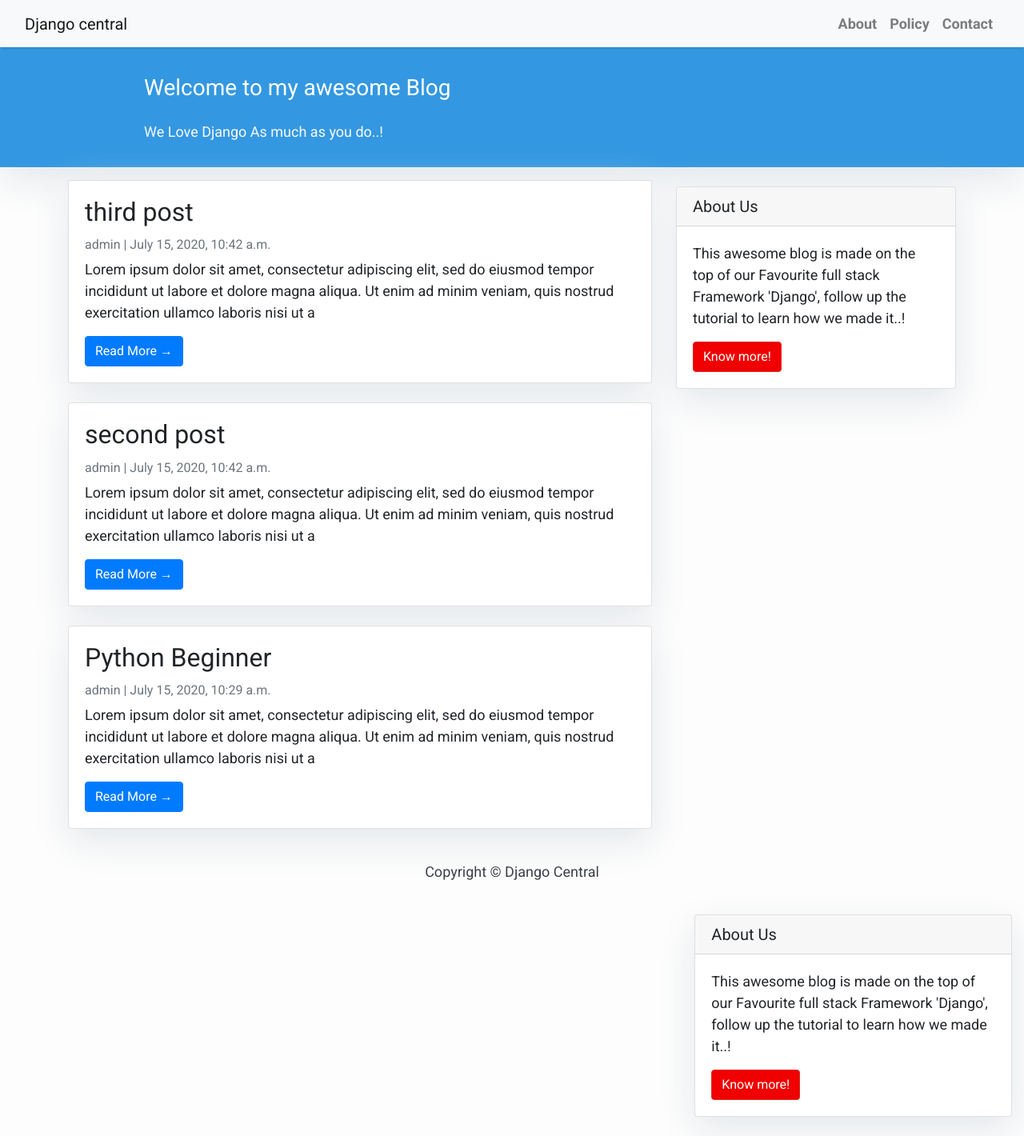
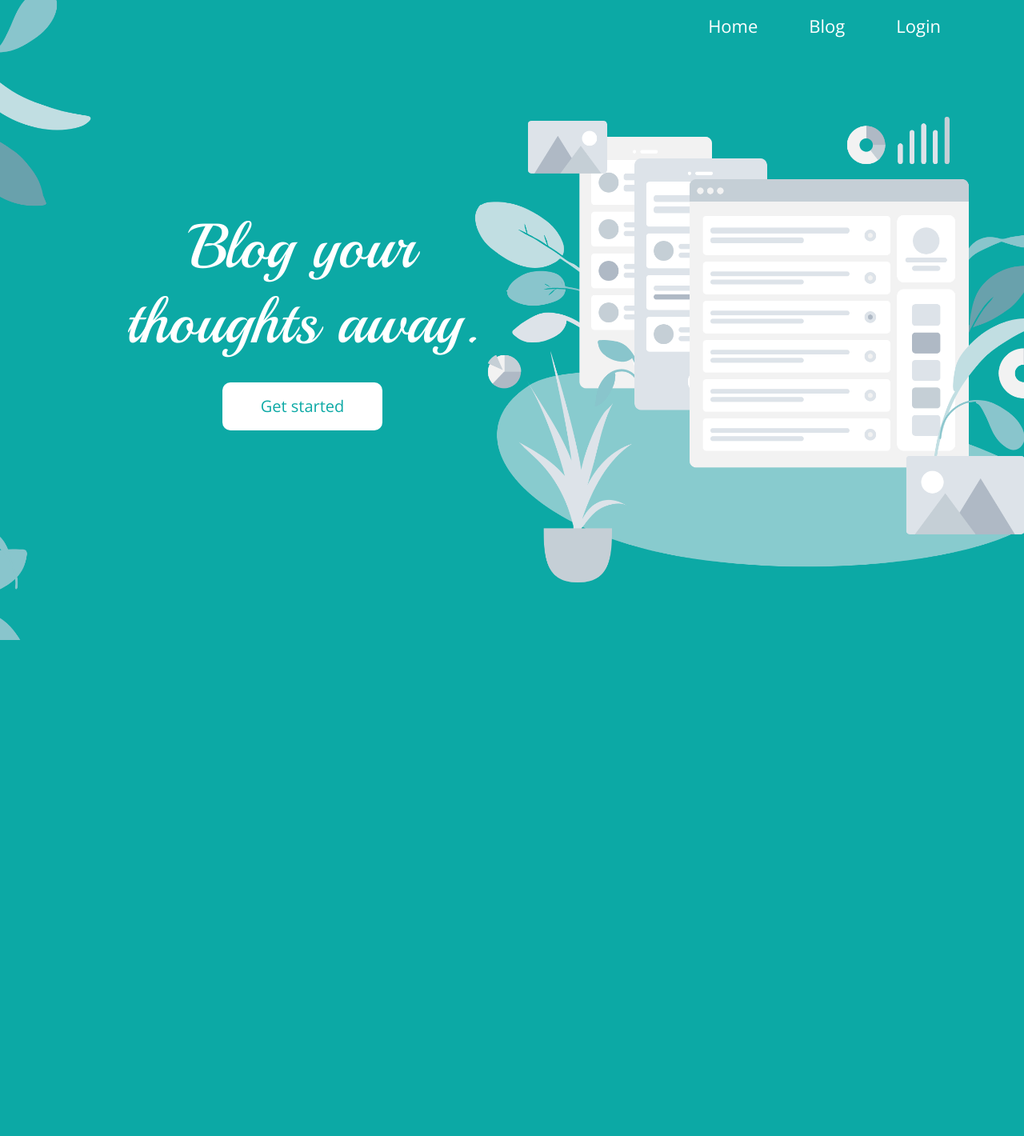
Before and after one commit to ShriBuzz/Django-Blog, a Django app: page / in a window 1280 px wide. Shown: the whole page at 80% size. After the commit the page ends 800 px from the top, so only its background shows below. Run offline with Django 3.2, Linux system fonts and the light colour scheme; data comes from the database, SQL or seed files in the repository; both versions use the stored data as it was after the commit; some libraries are stand-ins or nearby versions.

Commit message:
Change UI

```diff
--- a/myBlog/blog/urls.py
+++ b/myBlog/blog/urls.py
@@ -1,11 +1,12 @@
-from . import views
 from django.urls import path
+from blog.views import home_view, PostList, PostDetail
 
 
 app_name = 'blog'
 
 
 urlpatterns = [
-    path('', views.PostList.as_view(), name='home'),
-    path('<slug:slug>/', views.PostDetail.as_view(), name='post_detail'),
+    path('', home_view, name='home'),
+    path('blog', PostList.as_view(), name='post_list'),
+    path('<slug:slug>/', PostDetail.as_view(), name='post_detail'),
 ]
--- a/myBlog/blog/views.py
+++ b/myBlog/blog/views.py
@@ -1,6 +1,9 @@
 from django.shortcuts import render
 from django.views import generic
 from .models import Post
+
+def home_view(request):
+    return render(request, 'home.html')
 
 class PostList(generic.ListView):
     queryset = Post.objects.filter(status=1).order_by('-created_on')
--- a/myBlog/myBlog/settings.py
+++ b/myBlog/myBlog/settings.py
@@ -119,3 +119,6 @@ USE_TZ = True
 # https://docs.djangoproject.com/en/3.0/howto/static-files/
 
 STATIC_URL = '/static/'
+STATICFILES_DIRS = [
+    os.path.join(BASE_DIR, "static"),
+]
--- a/myBlog/myBlog/urls.py
+++ b/myBlog/myBlog/urls.py
@@ -13,10 +13,12 @@ Including another URLconf
     1. Import the include() function: from django.urls import include, path
     2. Add a URL to urlpatterns:  path('blog/', include('blog.urls'))
 """
+from django.conf import settings
+from django.conf.urls.static import static
 from django.contrib import admin
 from django.urls import path, include
 
 urlpatterns = [
     path('admin/', admin.site.urls),
     path('', include('blog.urls', namespace='blog'))
-]
+] + static(settings.STATIC_URL, document_root=settings.STATIC_ROOT)
--- /dev/null
+++ b/myBlog/static/css/main.css
@@ -0,0 +1,67 @@
+/* home css */
+.home-body {
+  width: 100vw;
+  height: 100vh;
+  background-image: url("/static/assets/background.png");
+  background-position: center;
+  background-repeat: no-repeat;
+  background-size: cover;
+  background-attachment: fixed;
+  overflow-x: hidden;
+}
+
+.custom-nav {
+  position: absolute !important;
+  width: 100%;
+  font-size: 22px;
+}
+
+.main-nav-body {
+  padding-right: 80px !important;
+}
+
+.title {
+  font-family: "Playball", cursive;
+  color: white;
+  font-size: 78px;
+  width: 500px;
+  text-align: center;
+}
+
+.text-container {
+  position: absolute;
+  top: 0;
+  bottom: 0;
+  left: 10%;
+  display: flex;
+  flex-direction: column;
+  justify-content: center;
+  align-items: center;
+}
+
+.main-button {
+  width: 200px;
+  height: 60px;
+  background-color: white;
+  border-radius: 10px;
+  border-style: none;
+  color: #0ca9a5;
+  font-size: 20px;
+  margin-top: 20px;
+  transition: 0.3s;
+}
+
+.main-button:hover {
+  background-color: #89cbcd;
+  color: white;
+  cursor: pointer;
+}
+
+/* index css */
+.blog-container {
+  justify-content: center;
+  padding-top: 80px;
+}
+
+@media only screen and (max-width: 700px) {
+}
--- a/myBlog/blog/templates/base.html
+++ b/myBlog/templates/base.html
@@ -1,13 +1,19 @@
+{% load static %}
 <!DOCTYPE html>
 <html>
   <head>
-    <title>Django Central</title>
+    <title>Django Blog</title>
     <link
-      href="https://fonts.googleapis.com/css?family=Roboto:400,700"
+      href="https://fonts.googleapis.com/css2?family=Open+Sans&display=swap"
+      rel="stylesheet"
+    />
+    <link
+      href="https://fonts.googleapis.com/css2?family=Playball&display=swap"
       rel="stylesheet"
     />
     <meta name="google" content="notranslate" />
     <meta name="viewport" content="width=device-width, initial-scale=1" />
+    <link href="{% static 'css/main.css' %}" rel="stylesheet" />
     <link
       rel="stylesheet"
       href="https://maxcdn.bootstrapcdn.com/bootstrap/4.0.0/css/bootstrap.min.css"
@@ -16,12 +22,12 @@
     />
   </head>
 
-  <body>
+  <body class="home-body">
     <style>
       body {
-        font-family: "Roboto", sans-serif;
-        font-size: 17px;
-        background-color: #fdfdfd;
+        font-family: "Open Sans", sans-serif;
+        font-size: 16px;
+        background-color: #0ca9a5;
       }
       .shadow {
         box-shadow: 0 4px 2px -2px rgba(0, 0, 0, 0.1);
@@ -41,12 +47,8 @@
     </style>
 
     <!-- Navigation -->
-    <nav
-      class="navbar navbar-expand-lg navbar-light bg-light shadow"
-      id="mainNav"
-    >
-      <div class="container-fluid">
-        <a class="navbar-brand" href="{% url 'blog:home' %}">Django central</a>
+    <nav class="navbar navbar-expand-lg navbar-light custom-nav" id="mainNav">
+      <div class="container-fluid main-nav-body">
         <button
           class="navbar-toggler navbar-toggler-right"
           type="button"
@@ -60,18 +62,18 @@
         </button>
         <div class="collapse navbar-collapse" id="navbarResponsive">
           <ul class="navbar-nav ml-auto">
-            <li class="nav-item text-black">
-              <a class="nav-link text-black font-weight-bold" href="#">About</a>
-            </li>
-            <li class="nav-item text-black">
-              <a class="nav-link text-black font-weight-bold" href="#"
-                >Policy</a
+            <li class="nav-item text-white">
+              <a class="nav-link text-white" href="{% url 'blog:home' %}"
+                >Home</a
               >
             </li>
-            <li class="nav-item text-black">
-              <a class="nav-link text-black font-weight-bold" href="#"
-                >Contact</a
+            <li class="nav-item text-white mx-5">
+              <a class="nav-link text-white" href="{% url 'blog:post_list' %}"
+                >Blog</a
               >
+            </li>
+            <li class="nav-item text-white">
+              <a class="nav-link text-white" href="#">Login</a>
             </li>
           </ul>
         </div>
@@ -80,14 +82,10 @@
     {% block content %}
     <!-- Content Goes here -->
     {% endblock content %}
-    <!-- Footer -->
-    <footer class="py-3 bg-grey">
-      <p class="m-0 text-dark text-center">Copyright &copy; Django Central</p>
-    </footer>
   </body>
 </html>
 
-{% block sidebar %}
+<!-- {% block sidebar %}
 
 <style>
   .card {
@@ -95,7 +93,7 @@
   }
 </style>
 
-<!-- Sidebar Widgets Column -->
+Sidebar Widgets Column
 <div class="col-md-4 float-right">
   <div class="card my-4">
     <h5 class="card-header">About Us</h5>
@@ -113,4 +111,4 @@
   </div>
 </div>
 
-{% endblock sidebar %}
+{% endblock sidebar %} -->
--- /dev/null
+++ b/myBlog/templates/home.html
@@ -0,0 +1,8 @@
+{% extends "base.html" %} {% block content %}
+<section>
+  <div class="text-container">
+    <h1 class="title">Blog your thoughts away.</h1>
+    <button class="main-button">Get started</button>
+  </div>
+</section>
+{% endblock content %}
--- a/myBlog/blog/templates/index.html
+++ b/myBlog/templates/index.html
@@ -1,11 +1,5 @@
 {% extends "base.html" %} {% block content %}
 <style>
-  body {
-    font-family: "Roboto", sans-serif;
-    font-size: 18px;
-    background-color: #fdfdfd;
-  }
-
   .head_text {
     color: white;
   }
@@ -14,24 +8,8 @@
     box-shadow: 0 16px 48px #e3e7eb;
   }
 </style>
-
-<header class="masthead">
-  <div class="overlay"></div>
-  <div class="container">
-    <div class="row">
-      <div class="col-md-8 col-md-10 mx-auto">
-        <div class="site-heading">
-          <h3 class="site-heading my-4 mt-3 text-white">
-            Welcome to my awesome Blog
-          </h3>
-          <p class="text-light">We Love Django As much as you do..! &nbsp</p>
-        </div>
-      </div>
-    </div>
-  </div>
-</header>
-<div class="container">
-  <div class="row">
+<div class="container mx-auto">
+  <div class="row blog-container">
     <!-- Blog Entries Column -->
     <div class="col-md-8 mt-3 left">
       {% for post in post_list %}
@@ -51,7 +29,6 @@
       </div>
       {% endfor %}
     </div>
-    {% block sidebar %} {% include 'sidebar.html' %} {% endblock sidebar %}
   </div>
 </div>
 {%endblock%}
```
Also changed, not shown: myBlog/myBlog/templates/base.html (deleted, +0 -68 lines), myBlog/myBlog/templates/index.html (deleted, +0 -81 lines), myBlog/myBlog/templates/sidebar.html (deleted, +0 -27 lines), myBlog/templates/post_detail.html (added, +15 -0 lines), myBlog/db.sqlite3, myBlog/static/assets/background.png (added), myBlog/templates/sidebar.html (renamed from myBlog/blog/templates/sidebar.html).
